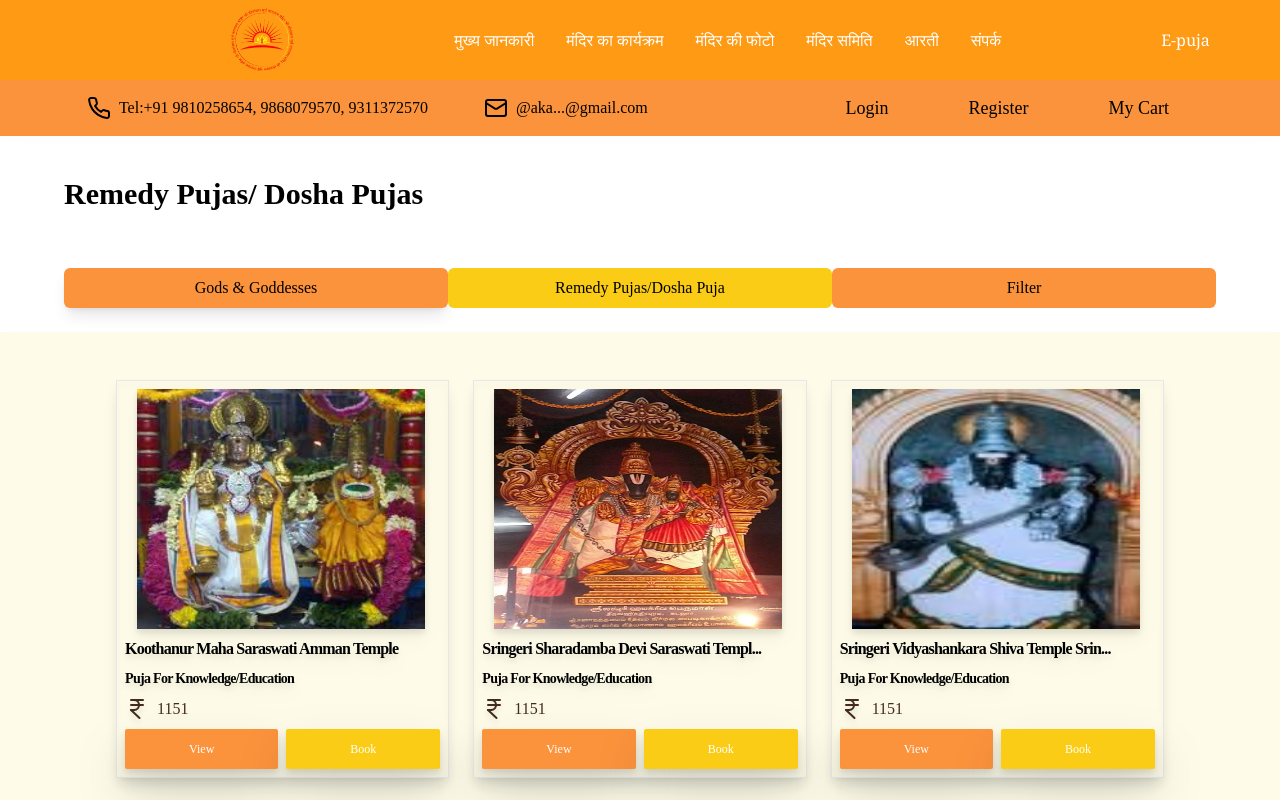
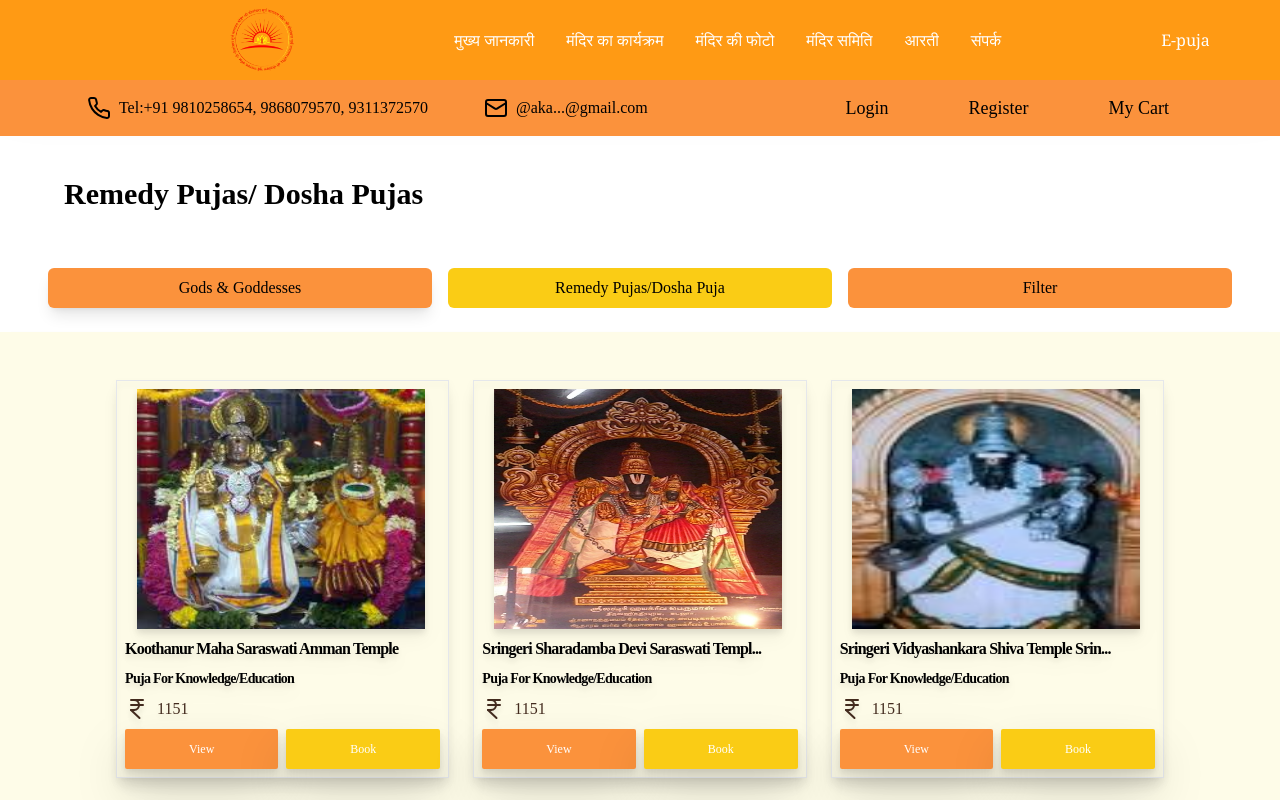
Before and after one commit to Akanksha4127/Pitambra, a React (Vite) app: page /index in a window 1280 px wide. Shown: the top 800 px of the page. Built offline with nearby package versions, Linux system fonts and the light colour scheme.

Commit message:
small changes

```diff
--- a/src/Pages/E-Puja/index.jsx
+++ b/src/Pages/E-Puja/index.jsx
@@ -173,7 +173,7 @@
           Remedy Pujas/ Dosha Pujas
         </h1>
       </div>
-      <div className="button lg:flex  justify-around items-center  mt-10 mx-16">
+      <div className="button lg:flex  justify-around items-center  mt-10 mx-10">
         <button className="px-4 py-2 shadow-lg lg:w-96 w-[80vw] bg-orange-400 rounded-md transform hover:scale-105 transition duration-300 ease-in-out mt-4">
           Gods & Goddesses
         </button>
```
